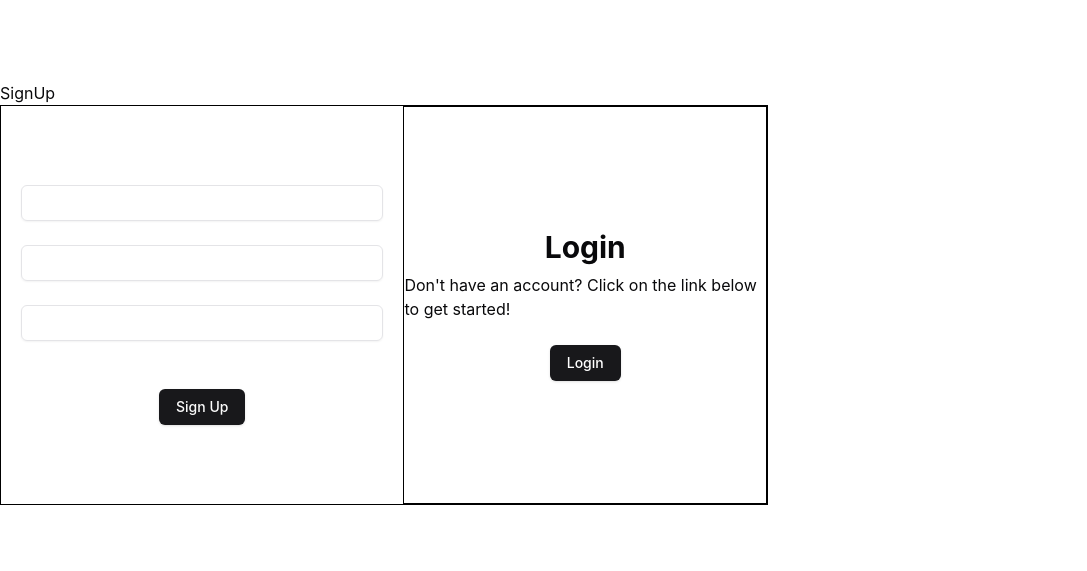
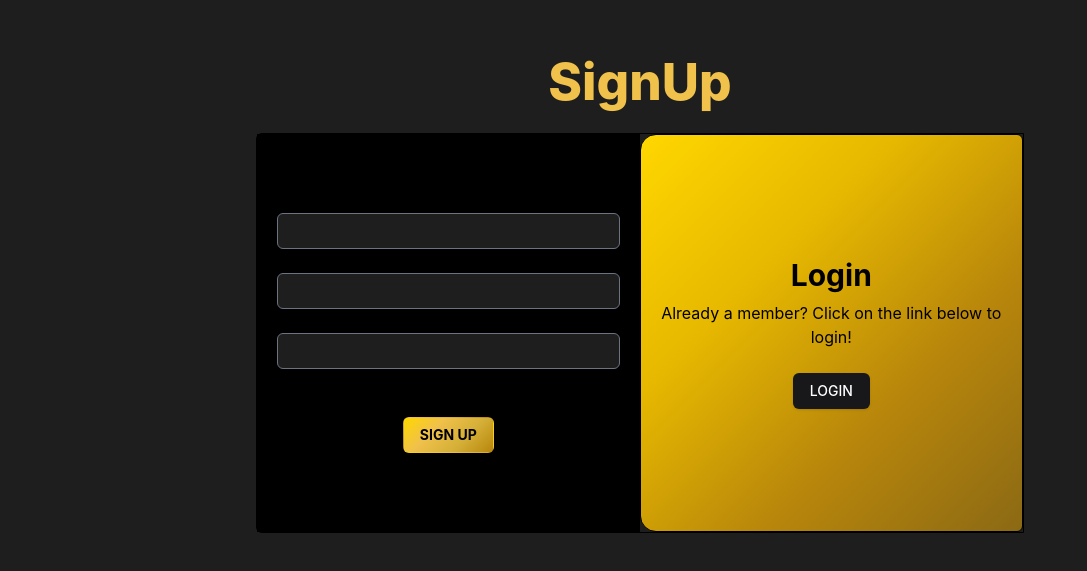
Before and after one commit to AKHIL-GIREESH/DBMS_micro, a React (Vite) app in the folder frontend/: page /signup in a window 1280 px wide. Shown: the part 107-678 px from the top of the page, without its empty margins (0-1087 px from the left). Built offline with nearby package versions, Linux system fonts and the light colour scheme.

Commit message:
some routing + auth ui

```diff
--- a/frontend/components/Auth/AuthLayout.tsx
+++ b/frontend/components/Auth/AuthLayout.tsx
@@ -5,17 +5,17 @@ import { Link } from "react-router-dom"
 const AuthLayout = ({login}:{login:boolean}) => {
     return(
         <>
-            <div className="flex border border-black w-[60vw] h-[50vh]">
-                <div className="w-[50%] ml-5 mr-5 h-[100%] flex flex-col items-center justify-center">
-                    <Input/><br/>
-                    <Input/><br/>
-                    {login?null:<><Input/><br/></>}<br/>
-                    <Button>{login?"Login":"Sign Up"}</Button>
+            <div className="flex border border-black w-[60vw] h-[50vh] text-white rounded-s-md">
+                <div className="bg-black w-[50%] pl-5 pr-5 h-[100%] flex flex-col items-center justify-center">
+                    <Input className="border border-light bg-light"/><br/>
+                    <Input className="border border-light  bg-light"/><br/>
+                    {login?null:<><Input className="border border-light  bg-light"/><br/></>}<br/>
+                    <Button className="bg-gold-gradient text-black font-bold">{login?"LOGIN":"SIGN UP"}</Button>
                 </div>
-                <div className="border border-black w-[30vw] flex flex-col items-center justify-center">
+                <div className="border border-black w-[30vw] flex flex-col items-center justify-center bg-gold-gradient2 text-black rounded-s-2xl rounded-e-md text-center">
                     <h2 className="font-bold text-3xl mb-2">{!login?"Login":"Create an Account"}</h2>
-                    <p>{login?"Already a member? Click on the link below to login!":"Don't have an account? Click on the link below to get started!"}</p><br/>
-                    <Button><Link to={`/${login?"signup":"login"}`} className="text-white">{!login?"Login":"Sign Up"}</Link></Button>
+                    <p>{!login?"Already a member? Click on the link below to login!":"Don't have an account? Click on the link below to get started!"}</p><br/>
+                    <Button><Link to={`/${login?"signup":"login"}`} className="text-white">{!login?"LOGIN":"SIGN UP"}</Link></Button>
                 </div>
             </div>
         </>
--- a/frontend/components/Navbar/Navbar.tsx
+++ b/frontend/components/Navbar/Navbar.tsx
@@ -1,12 +1,13 @@
 import { Button } from "@/components/ui/button"
 import Search from "./Search"
+import { Link } from "react-router-dom"
 
 const Navbar = () => {
     return(
         <div className="bg-[#101010] text-white h-[10vh] w-[100vw] border border-black flex items-center">
             <p className="ml-[5vw]">Logo</p>
             <Search/>
-            <Button className="bg-gold-gradient text-black border border-none ml-auto mr-[2vw]">Sign in</Button>
+            <Button className="bg-gold-gradient border border-none ml-auto mr-[2vw]"><Link className="text-black" to='/login'>Sign in</Link></Button>
             <Button className="bg-gold-gradient text-black border border-none mr-[5vw]">Publish</Button>
         </div>
     )
--- a/frontend/pages/Login/Login.tsx
+++ b/frontend/pages/Login/Login.tsx
@@ -2,10 +2,10 @@ import AuthLayout from "../../components/Auth/AuthLayout"
 
 const Login = () => {
     return(
-    <>
-        Login<br/>
+    <div className="w-[100vw] h-[100vh] flex flex-col justify-center items-center bg-light">
+        <h1 className="font-extrabold text-my-gold">LOGIN</h1><br/>
         <AuthLayout login={true}/>
-    </>
+    </div>
     )
 }
 
--- a/frontend/pages/SignUp/SignUp.tsx
+++ b/frontend/pages/SignUp/SignUp.tsx
@@ -2,10 +2,10 @@ import AuthLayout from "../../components/Auth/AuthLayout"
 
 const SignUp = () => {
     return(
-    <>
-        SignUp
+    <div className="w-[100vw] h-[100vh] flex flex-col justify-center items-center bg-light">
+        <h1 className="font-extrabold text-my-gold">SignUp</h1><br/>
         <AuthLayout login={false}/>
-    </>
+    </div>
     )
 }
 
```
